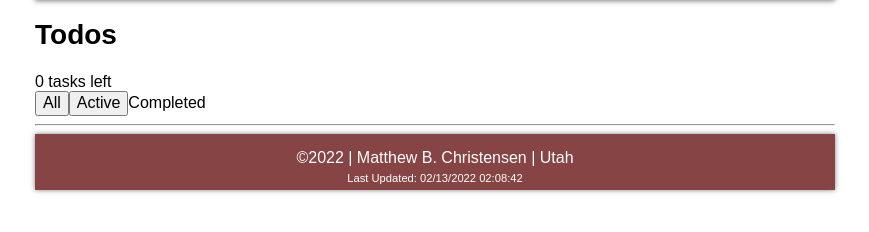
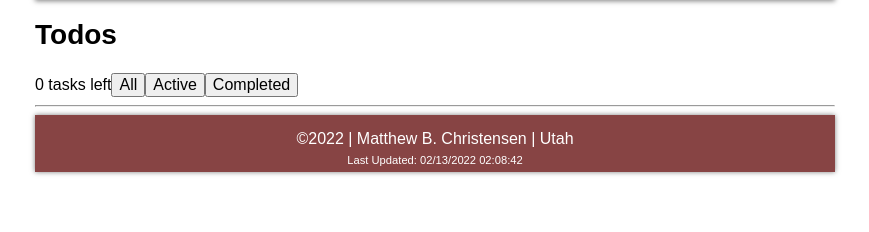
Before and after one commit to matthe68/WDD330_Portfolio, a plain HTML site: page week6/todo.html in a window 1280 px wide. Shown: the part 80-312 px from the top of the page, without its empty margins (205-1074 px from the left). Drawn offline with Linux system fonts and the light colour scheme.

Commit message:
its working finally, small css fix

```diff
--- a/week6/todo.html
+++ b/week6/todo.html
@@ -8,6 +8,7 @@
   <link rel="stylesheet" href="../index/css/normalize.css">
   <link rel="stylesheet" href="../index/css/small.css">
   <link rel="stylesheet" href="../index/css/medium.css">
+  <link rel="stylesheet" href="./todo.css">
   <link rel="preconnect" href="https://fonts.googleapis.com">
   <link rel="preconnect" href="https://fonts.gstatic.com" crossorigin>
   <link href="https://fonts.googleapis.com/css2?family=Cinzel&family=Montserrat:wght@100&display=swap" rel="stylesheet">
--- a/week6/todo.js
+++ b/week6/todo.js
@@ -7,12 +7,12 @@ let todoHolder = document.querySelector("#todo-list");
 let listFooter = document.createElement('div');
 let numTasks = document.createElement('span');
 numTasks.innerHTML = `${listObject.numberOfTasks()} tasks left`;
-let activeStatus = document.createElement('div');
+let activeStatus = document.createElement('span');
 let buttonAll = document.createElement('button');
 buttonAll.innerHTML = "All";
 let buttonActive = document.createElement('button');
 buttonActive.innerHTML = "Active";
-let buttonCompleted = document.createElement('Completed');
+let buttonCompleted = document.createElement('button');
 buttonCompleted.innerHTML = "Completed";
 
 activeStatus.appendChild(buttonAll);
```
Also changed, not shown: week6/todo.css (added).
